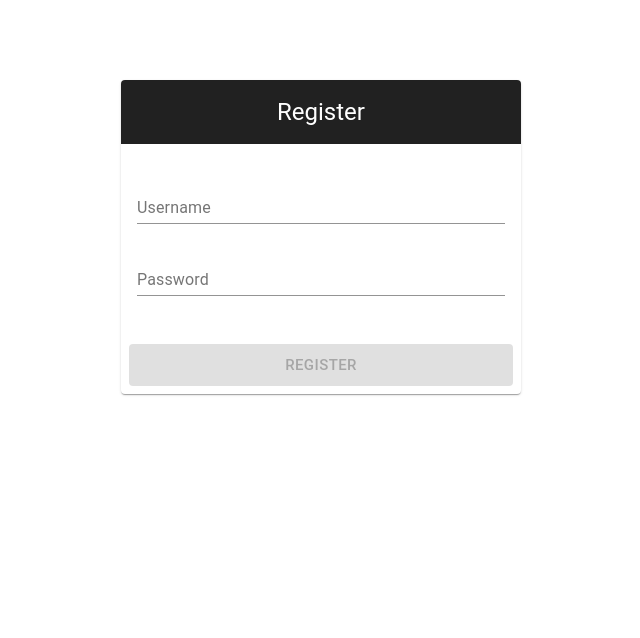
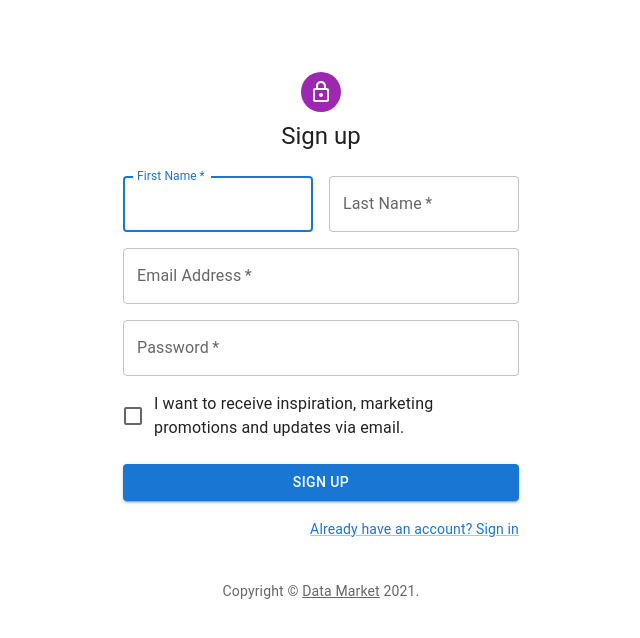
Before and after one commit to admiraldoge/data-market, a Next.js app: page /user/sign-up in a window 1280 px wide. Shown: the top 638 px of the page, without its empty margins (319-959 px from the left). Built offline with nearby package versions, Linux system fonts and the light colour scheme.

Commit message:
feat: update register page

```diff
--- a/pages/user/sign-up/index.tsx
+++ b/pages/user/sign-up/index.tsx
@@ -1,189 +1,131 @@
-import React, { useReducer, useEffect } from 'react';
-import { createStyles, makeStyles, Theme } from '@material-ui/core/styles';
+import * as React from 'react';
+import Avatar from '@mui/material/Avatar';
+import Button from '@mui/material/Button';
+import CssBaseline from '@mui/material/CssBaseline';
+import TextField from '@mui/material/TextField';
+import FormControlLabel from '@mui/material/FormControlLabel';
+import Checkbox from '@mui/material/Checkbox';
+import Link from '@mui/material/Link';
+import Grid from '@mui/material/Grid';
+import Box from '@mui/material/Box';
+import LockOutlinedIcon from '@mui/icons-material/LockOutlined';
+import Typography from '@mui/material/Typography';
+import Container from '@mui/material/Container';
+import { createTheme, ThemeProvider } from '@mui/material/styles';
 
-import TextField from '@material-ui/core/TextField';
-import Card from '@material-ui/core/Card';
-import CardContent from '@material-ui/core/CardContent';
-import CardActions from '@material-ui/core/CardActions';
-import CardHeader from '@material-ui/core/CardHeader';
-import Button from '@material-ui/core/Button';
-
-import { useRouter } from 'next/dist/client/router';
-import { usersRepo } from '../../api/register';
-const useStyles = makeStyles((theme: Theme) =>
-  createStyles({
-    container: {
-      display: 'flex',
-      flexWrap: 'wrap',
-      width: 400,
-      margin: `${theme.spacing(0)} auto`
-    },
-    loginBtn: {
-      marginTop: theme.spacing(2),
-      flexGrow: 1
-    },
-    header: {
-      textAlign: 'center',
-      background: '#212121',
-      color: '#fff'
-    },
-    card: {
-      marginTop: theme.spacing(10)
-    }
-  })
-);
-
-//state type
-
-type State = {
-  username: string
-  password:  string
-  isButtonDisabled: boolean
-  helperText: string
-  isError: boolean
-};
-
-const initialState:State = {
-  username: '',
-  password: '',
-  isButtonDisabled: true,
-  helperText: '',
-  isError: false
-};
-
-type Action = { type: 'setUsername', payload: string }
-  | { type: 'setPassword', payload: string }
-  | { type: 'setIsButtonDisabled', payload: boolean }
-  | { type: 'loginSuccess', payload: string }
-  | { type: 'loginFailed', payload: string }
-  | { type: 'setIsError', payload: boolean };
-
-const reducer = (state: State, action: Action): State => {
-  switch (action.type) {
-    case 'setUsername':
-      return {
-        ...state,
-        username: action.payload
-      };
-    case 'setPassword':
-      return {
-        ...state,
-        password: action.payload
-      };
-    case 'setIsButtonDisabled':
-      return {
-        ...state,
-        isButtonDisabled: action.payload
-      };
-    case 'loginSuccess':
-      return {
-        ...state,
-        helperText: action.payload,
-        isError: false
-      };
-    case 'loginFailed':
-      return {
-        ...state,
-        helperText: action.payload,
-        isError: true
-      };
-    case 'setIsError':
-      return {
-        ...state,
-        isError: action.payload
-      };
-  }
-}
-
-const Login: React.FC = () => {
-  const router = useRouter();
-  const classes = useStyles();
-  const [state, dispatch] = useReducer(reducer, initialState);
-
-  useEffect(() => {
-    if (state.username.trim() && state.password.trim()) {
-     dispatch({
-       type: 'setIsButtonDisabled',
-       payload: false
-     });
-    } else {
-      dispatch({
-        type: 'setIsButtonDisabled',
-        payload: true
-      });
-    }
-  }, [state.username, state.password]);
-
-  const handleLogin = () => {
-    usersRepo.register({ name: state.username, password: state.password });
-  };
-
-  const handleKeyPress = (event: React.KeyboardEvent) => {
-    if (event.keyCode === 13 || event.which === 13) {
-      state.isButtonDisabled || handleLogin();
-    }
-  };
-
-  const handleUsernameChange: React.ChangeEventHandler<HTMLInputElement> =
-    (event) => {
-      dispatch({
-        type: 'setUsername',
-        payload: event.target.value
-      });
-    };
-
-  const handlePasswordChange: React.ChangeEventHandler<HTMLInputElement> =
-    (event) => {
-      dispatch({
-        type: 'setPassword',
-        payload: event.target.value
-      });
-    }
+import { register } from '../../../api/users';
+import { Tooltip } from '@material-ui/core';
+function Copyright(props: any) {
   return (
-    <form className={classes.container} noValidate autoComplete="off">
-      <Card className={classes.card}>
-        <CardHeader className={classes.header} title="Register" />
-        <CardContent>
-          <div>
-            <TextField
-              error={state.isError}
-              fullWidth
-              id="username"
-              type="email"
-              label="Username"
-              placeholder="Username"
-              margin="normal"
-              onChange={handleUsernameChange}
-              onKeyPress={handleKeyPress}
-            />
-            <TextField
-              error={state.isError}
-              fullWidth
-              id="password"
-              type="password"
-              label="Password"
-              placeholder="Password"
-              margin="normal"
-              helperText={state.helperText}
-              onChange={handlePasswordChange}
-              onKeyPress={handleKeyPress}
-            />
-          </div>
-        </CardContent>
-        <CardActions>
-          <Button
-            variant="contained"
-            size="large"
-            color="secondary"
-            className={classes.loginBtn}
-            onClick={handleLogin}
-            disabled={state.isButtonDisabled}>
-            Register
-          </Button>
-        </CardActions>
-      </Card>
-    </form>
+    <Typography variant="body2" color="text.secondary" align="center" {...props}>
+      {'Copyright © '}
+      <Link color="inherit" href="https://material-ui.com/">
+        Data Market
+      </Link>{' '}
+      {new Date().getFullYear()}
+      {'.'}
+    </Typography>
   );
 }
 
-export default Login;
+const theme = createTheme();
+
+export default function SignUp() {
+  const handleSubmit = (event: React.FormEvent<HTMLFormElement>) => {
+    event.preventDefault();
+    const data = new FormData(event.currentTarget);
+  };
+
+  return (
+    <ThemeProvider theme={theme}>
+      <Container component="main" maxWidth="xs">
+        <CssBaseline />
+        <Box
+          sx={{
+            marginTop: 8,
+            display: 'flex',
+            flexDirection: 'column',
+            alignItems: 'center',
+          }}
+        >
+          <Avatar sx={{ m: 1, bgcolor: 'secondary.main' }}>
+            <LockOutlinedIcon />
+          </Avatar>
+          <Typography component="h1" variant="h5">
+            Sign up
+          </Typography>
+          <Box component="form" noValidate onSubmit={handleSubmit} sx={{ mt: 3 }}>
+            <Grid container spacing={2}>
+              <Grid item xs={12} sm={6}>
+                <TextField
+                  autoComplete="fname"
+                  name="firstName"
+                  required
+                  fullWidth
+                  id="firstName"
+                  label="First Name"
+                  autoFocus
+                />
+              </Grid>
+              <Grid item xs={12} sm={6}>
+                <TextField
+                  required
+                  fullWidth
+                  id="lastName"
+                  label="Last Name"
+                  name="lastName"
+                  autoComplete="lname"
+                />
+              </Grid>
+              <Grid item xs={12}>
+                <TextField
+                  required
+                  fullWidth
+                  id="email"
+                  label="Email Address"
+                  name="email"
+                  autoComplete="email"
+                />
+              </Grid>
+              <Grid item xs={12}>
+                <Tooltip title={'At least one number and symbol'}>
+                <TextField
+                  required
+                  fullWidth
+                  name="password"
+                  label="Password"
+                  type="password"
+                  id="password"
+                  autoComplete="new-password"
+                />
+                </Tooltip>
+              </Grid>
+              <Grid item xs={12}>
+                <FormControlLabel
+                  control={<Checkbox value="allowExtraEmails" color="primary" />}
+                  label="I want to receive inspiration, marketing promotions and updates via email."
+                />
+              </Grid>
+            </Grid>
+            <Button
+              type="submit"
+              fullWidth
+              variant="contained"
+              sx={{ mt: 3, mb: 2 }}
+            >
+              Sign Up
+            </Button>
+            <Grid container justifyContent="flex-end">
+              <Grid item>
+                <Link href="#" variant="body2">
+                  Already have an account? Sign in
+                </Link>
+              </Grid>
+            </Grid>
+          </Box>
+        </Box>
+        <Copyright sx={{ mt: 5 }} />
+      </Container>
+    </ThemeProvider>
+  );
+}
```
